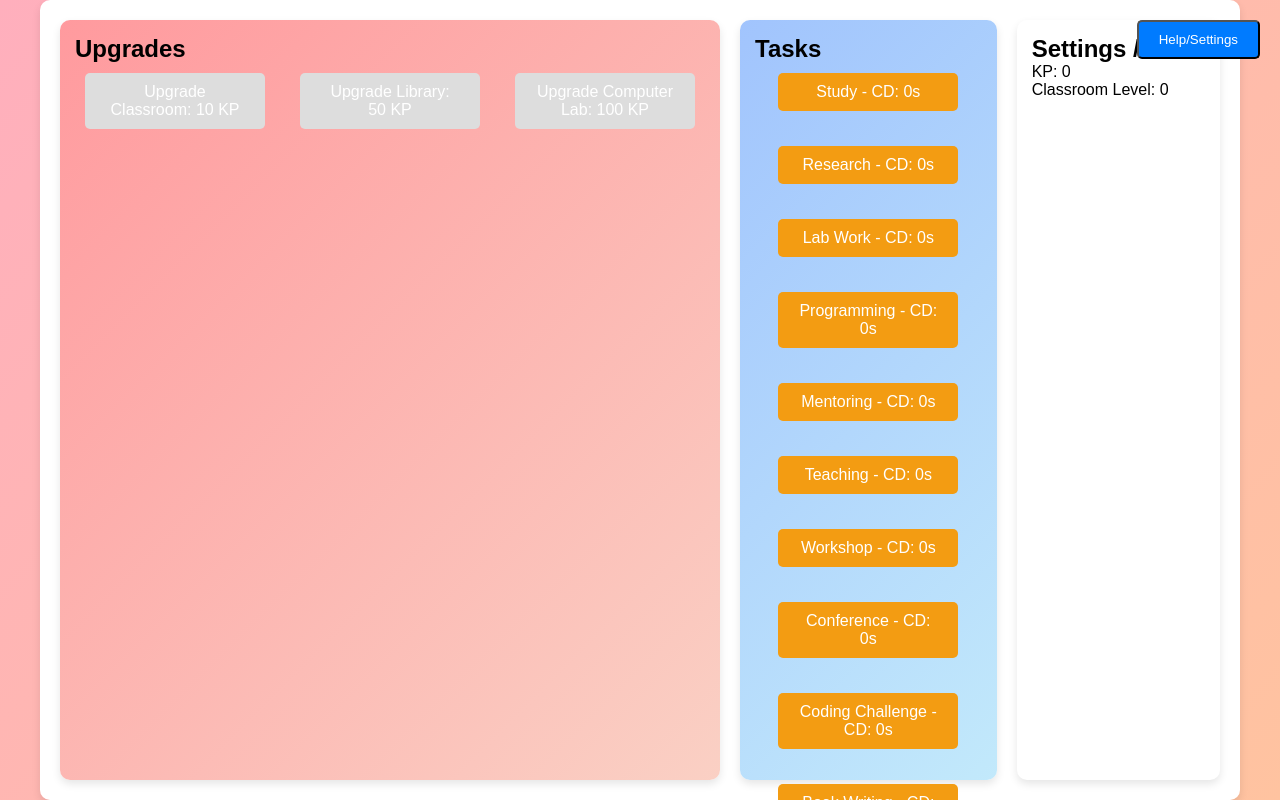
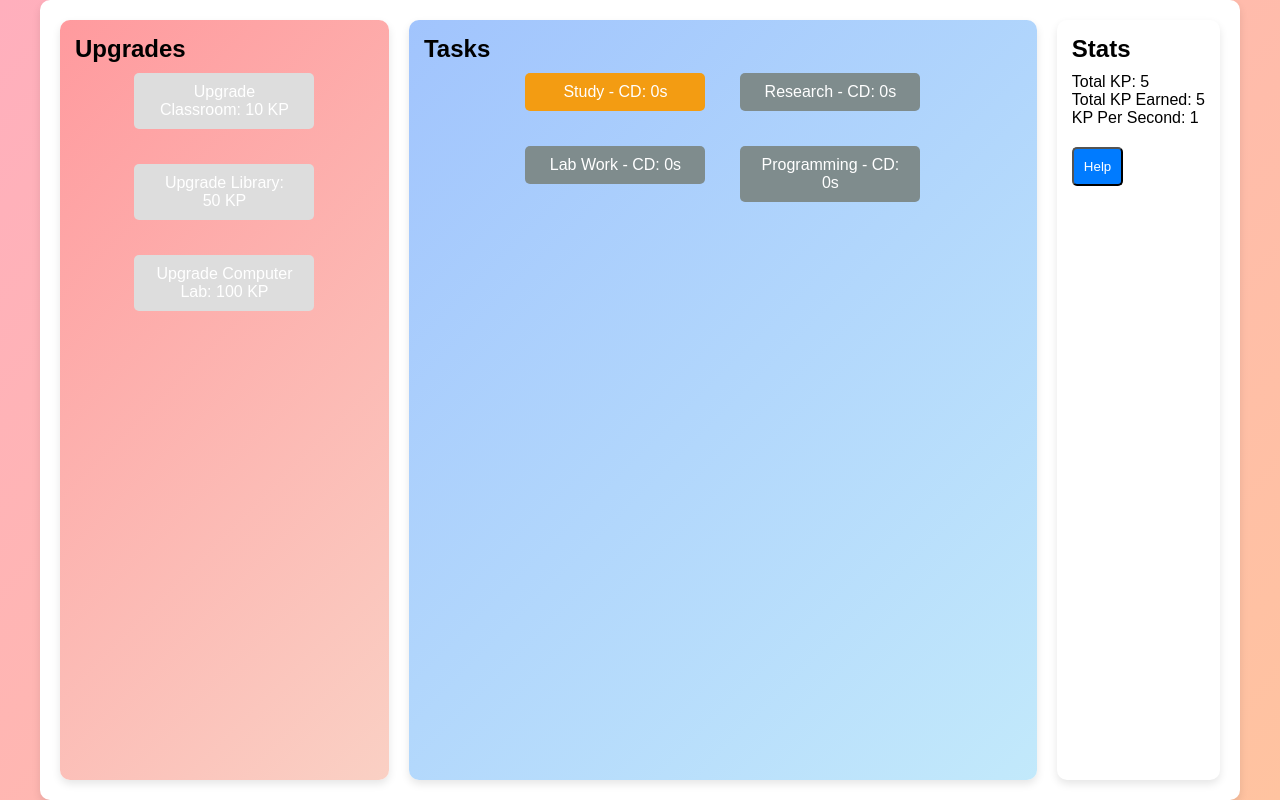
Before and after one commit to StaticQuasar931/School-facotry, a plain HTML site: page index.html in a window 1280 px wide. Drawn offline with Linux system fonts and the light colour scheme.

Commit message:
Update index.html

```diff
--- a/index.html
+++ b/index.html
@@ -5,7 +5,6 @@
   <meta name="viewport" content="width=device-width, initial-scale=1.0">
   <title>School Factory</title>
   <style>
-    /* Reset and Box-Sizing */
     * {
       margin: 0;
       padding: 0;
@@ -53,11 +52,12 @@
 
     .upgrades-column {
       background: linear-gradient(135deg, #ff9a9e, #fad0c4);
+      flex: 1;
     }
 
     .tasks-column {
       background: linear-gradient(135deg, #a1c4fd, #c2e9fb);
-      flex: 2; /* Twice as wide as the upgrades column */
+      flex: 2;
     }
 
     .button-container {
@@ -97,24 +97,16 @@
     }
 
     .task-button.pending {
-      background-color: #f39c12;
+      background-color: #e67e22;
     }
 
-    .task-button.completed {
+    .task-button.active {
       background-color: #2ecc71;
-      animation: completeAnimation 1s ease-in-out forwards;
     }
 
-    @keyframes completeAnimation {
-      0% {
-        background-color: #f39c12;
-      }
-      50% {
-        background-color: #2ecc71;
-      }
-      100% {
-        background-color: #2ecc71;
-      }
+    .task-button.locked {
+      background-color: #7f8c8d;
+      cursor: not-allowed;
     }
 
     .tooltip {
@@ -145,27 +137,17 @@
       opacity: 1;
     }
 
-    #help-modal {
-      display: none;
-      position: fixed;
-      top: 50%;
-      left: 50%;
-      transform: translate(-50%, -50%);
-      padding: 20px;
-      background-color: white;
-      border-radius: 10px;
-      box-shadow: 0 4px 8px rgba(0, 0, 0, 0.1);
+    .stats {
+      margin-top: 10px;
     }
 
-    .help-button {
-      position: absolute;
-      top: 20px;
-      right: 20px;
+    .settings-button {
       background-color: #007bff;
       color: white;
-      padding: 10px 20px;
+      padding: 10px;
       border-radius: 5px;
       cursor: pointer;
+      margin-top: 20px;
     }
   </style>
 </head>
@@ -176,48 +158,63 @@
     <div class="column upgrades-column">
       <h2>Upgrades</h2>
       <div class="button-container">
-        <button id="upgrade-classroom" class="upgrade-button" disabled>Upgrade Classroom: 10 KP</button>
-        <button id="upgrade-library" class="upgrade-button" disabled>Upgrade Library: 50 KP</button>
-        <button id="upgrade-computer" class="upgrade-button" disabled>Upgrade Computer Lab: 100 KP</button>
+        <div class="tooltip">
+          <button id="upgrade-classroom" class="upgrade-button" disabled>Upgrade Classroom: 10 KP</button>
+          <span class="tooltiptext">Increases your KP per second!</span>
+        </div>
+        <div class="tooltip">
+          <button id="upgrade-library" class="upgrade-button" disabled>Upgrade Library: 50 KP</button>
+          <span class="tooltiptext">Boosts KP generation rate!</span>
+        </div>
+        <div class="tooltip">
+          <button id="upgrade-computer" class="upgrade-button" disabled>Upgrade Computer Lab: 100 KP</button>
+          <span class="tooltiptext">Further enhances KP generation!</span>
+        </div>
       </div>
     </div>
 
-    <!-- Tasks Section (Expanded width) -->
+    <!-- Tasks Section (Twice as wide) -->
     <div class="column tasks-column">
       <h2>Tasks</h2>
       <div class="button-container">
-        <button id="task-study-Requirement-0-KP" class="task-button" disabled>Study - CD: 0s</button>
-        <button id="task-research-Requirement-100-KP" class="task-button" disabled>Research - CD: 0s</button>
-        <button id="task-laboratory-Requirement-250-KP" class="task-button" disabled>Lab Work - CD: 0s</button>
-        <button id="task-programming-Requirement-500-KP" class="task-button" disabled>Programming - CD: 0s</button>
-        <button id="task-mentoring-Requirement-1000-KP" class="task-button" disabled>Mentoring - CD: 0s</button>
-        <button id="task-teaching-Requirement-2000-KP" class="task-button" disabled>Teaching - CD: 0s</button>
-        <button id="task-workshop-Requirement-3000-KP" class="task-button" disabled>Workshop - CD: 0s</button>
-        <button id="task-conference-Requirement-4000-KP" class="task-button" disabled>Conference - CD: 0s</button>
-        <button id="task-coding-Requirement-5000-KP" class="task-button" disabled>Coding Challenge - CD: 0s</button>
-        <button id="task-bookwriting-Requirement-6000-KP" class="task-button" disabled>Book Writing - CD: 0s</button>
+        <div class="tooltip">
+          <button id="task-study" class="task-button">Study - CD: 0s</button>
+          <span class="tooltiptext">Earn KP by studying!</span>
+        </div>
+        <div class="tooltip">
+          <button id="task-research" class="task-button locked">Research - CD: 0s</button>
+          <span class="tooltiptext">Requirement: 100 KP. Research to unlock more tasks!</span>
+        </div>
+        <div class="tooltip">
+          <button id="task-laboratory" class="task-button locked">Lab Work - CD: 0s</button>
+          <span class="tooltiptext">Requirement: 250 KP. Lab tasks give big rewards!</span>
+        </div>
+        <div class="tooltip">
+          <button id="task-programming" class="task-button locked">Programming - CD: 0s</button>
+          <span class="tooltiptext">Requirement: 500 KP. Solve programming challenges!</span>
+        </div>
       </div>
     </div>
 
-    <!-- Settings Section (Game Stats) -->
+    <!-- Stats Section -->
     <div class="column">
-      <h2>Settings / Stats</h2>
+      <h2>Stats</h2>
       <div class="stats">
-        <p>KP: <span id="kp">0</span></p>
-        <p>Classroom Level: <span id="classroom-level">0</span></p>
+        <p>Total KP: <span id="total-kp">0</span></p>
+        <p>Total KP Earned: <span id="total-earned-kp">0</span></p>
+        <p>KP Per Second: <span id="kp-per-second">1</span></p>
       </div>
+      <button class="settings-button" onclick="showHelp()">Help</button>
     </div>
   </div>
 
-  <!-- Help/Settings Button -->
-  <button class="help-button" onclick="showHelp()">Help/Settings</button>
-
   <!-- Help Modal -->
-  <div id="help-modal">
+  <div id="help-modal" style="display: none;">
     <h2>Help & Information</h2>
     <p>Welcome to School Factory! In this game, you generate Knowledge Points (KP) and use them to upgrade your school.</p>
     <ul>
-      <li><strong>Upgrade Classroom</strong>: Cost: 10 KP, increases classroom level.</li>
+      <li><strong>Upgrade Classroom</strong>: Cost: 10 KP, increases KP per second.</li>
+      <li><strong>Upgrade Library</strong>: Cost: 50 KP, increases KP generation rate.</li>
       <li><strong>Tasks</strong>: Complete tasks to earn KP over time. Requirements vary for each task.</li>
     </ul>
     <button onclick="closeHelp()">Close</button>
@@ -225,40 +222,44 @@
 
   <script>
     let knowledgePoints = 0;
-    let classroomLevel = 0;
+    let totalKP = 0;
+    let totalEarnedKP = 0;
+    let passiveKpPerSecond = 1;
     let taskCooldowns = {
       study: 0,
       research: 0,
       laboratory: 0,
-      programming: 0,
-      mentoring: 0,
-      teaching: 0,
-      workshop: 0,
-      conference: 0,
-      coding: 0,
-      bookwriting: 0
+      programming: 0
     };
 
-    const kpElement = document.getElementById("kp");
-    const classroomLevelElement = document.getElementById("classroom-level");
+    const kpElement = document.getElementById("total-kp");
+    const totalEarnedKpElement = document.getElementById("total-earned-kp");
+    const kpPerSecondElement = document.getElementById("kp-per-second");
 
-    // Task buttons
     const taskButtons = {
-      study: document.getElementById("task-study-Requirement-0-KP"),
-      research: document.getElementById("task-research-Requirement-100-KP"),
-      laboratory: document.getElementById("task-laboratory-Requirement-250-KP"),
-      programming: document.getElementById("task-programming-Requirement-500-KP"),
-      mentoring: document.getElementById("task-mentoring-Requirement-1000-KP"),
-      teaching: document.getElementById("task-teaching-Requirement-2000-KP"),
-      workshop: document.getElementById("task-workshop-Requirement-3000-KP"),
-      conference: document.getElementById("task-conference-Requirement-4000-KP"),
-      coding: document.getElementById("task-coding-Requirement-5000-KP"),
-      bookwriting: document.getElementById("task-bookwriting-Requirement-6000-KP")
+      study: document.getElementById("task-study"),
+      research: document.getElementById("task-research"),
+      laboratory: document.getElementById("task-laboratory"),
+      programming: document.getElementById("task-programming")
+    };
+
+    const taskRequirements = {
+      research: 100,
+      laboratory: 250,
+      programming: 500
+    };
+
+    const unlockedTasks = {
+      research: false,
+      laboratory: false,
+      programming: false
     };
 
     function updateGame() {
       kpElement.textContent = knowledgePoints;
-      classroomLevelElement.textContent = classroomLevel;
+      totalEarnedKpElement.textContent = totalEarnedKP;
+      kpPerSecondElement.textContent = passiveKpPerSecond;
+
       updateButtons();
     }
 
@@ -271,17 +272,40 @@
       // Tasks
       for (const task in taskButtons) {
         const button = taskButtons[task];
-        const taskRequirement = parseInt(button.id.split('-')[2]);
+        const taskRequirement = taskRequirements[task] || 0;
         const cooldown = taskCooldowns[task];
         button.disabled = knowledgePoints < taskRequirement || cooldown > 0;
+
+        // Update text for cooldown display
         button.textContent = `${button.textContent.split(' - ')[0]} - CD: ${cooldown}s`;
+
+        // Set button state (locked, pending, completed)
+        if (!unlockedTasks[task] && knowledgePoints >= taskRequirement) {
+          unlockedTasks[task] = true;
+          button.classList.remove("locked");
+          button.classList.add("pending");
+        }
+
+        if (unlockedTasks[task]) {
+          if (cooldown > 0) {
+            button.classList.add("pending");
+            button.classList.remove("locked", "active");
+          } else {
+            button.classList.remove("pending", "active");
+          }
+        }
+
+        if (knowledgePoints < taskRequirement) {
+          button.classList.add("locked");
+          button.classList.remove("pending", "active");
+        }
       }
     }
 
     function upgradeClassroom() {
       if (knowledgePoints >= 10) {
         knowledgePoints -= 10;
-        classroomLevel++;
+        passiveKpPerSecond++;
         updateGame();
       }
     }
@@ -289,6 +313,7 @@
     function upgradeLibrary() {
       if (knowledgePoints >= 50) {
         knowledgePoints -= 50;
+        passiveKpPerSecond += 2;
         updateGame();
       }
     }
@@ -296,22 +321,25 @@
     function upgradeComputer() {
       if (knowledgePoints >= 100) {
         knowledgePoints -= 100;
+        passiveKpPerSecond += 5;
         updateGame();
       }
     }
 
     function startTask(task) {
-      if (taskCooldowns[task] === 0) {
+      if (taskCooldowns[task] === 0 && unlockedTasks[task]) {
         taskCooldowns[task] = 10;  // Set cooldown time to 10 seconds
-        taskButtons[task].classList.add("pending");
+        taskButtons[task].classList.add("active");
 
         // Simulate task completion
         const cooldownInterval = setInterval(() => {
           taskCooldowns[task]--;
           if (taskCooldowns[task] === 0) {
             clearInterval(cooldownInterval);
-            taskButtons[task].classList.remove("pending");
-            taskButtons[task].classList.add("completed");
+            taskButtons[task].classList.remove("active");
+            knowledgePoints += 50; // Simulate earning 50 KP per task
+            totalEarnedKP += 50;
+            updateGame();
           }
           updateButtons();
         }, 1000);
@@ -330,19 +358,17 @@
     document.getElementById("upgrade-library").onclick = upgradeLibrary;
     document.getElementById("upgrade-computer").onclick = upgradeComputer;
 
-    document.getElementById("task-study-Requirement-0-KP").onclick = () => startTask('study');
-    document.getElementById("task-research-Requirement-100-KP").onclick = () => startTask('research');
-    document.getElementById("task-laboratory-Requirement-250-KP").onclick = () => startTask('laboratory');
-    document.getElementById("task-programming-Requirement-500-KP").onclick = () => startTask('programming');
-    document.getElementById("task-mentoring-Requirement-1000-KP").onclick = () => startTask('mentoring');
-    document.getElementById("task-teaching-Requirement-2000-KP").onclick = () => startTask('teaching');
-    document.getElementById("task-workshop-Requirement-3000-KP").onclick = () => startTask('workshop');
-    document.getElementById("task-conference-Requirement-4000-KP").onclick = () => startTask('conference');
-    document.getElementById("task-coding-Requirement-5000-KP").onclick = () => startTask('coding');
-    document.getElementById("task-bookwriting-Requirement-6000-KP").onclick = () => startTask('bookwriting');
+    document.getElementById("task-study").onclick = () => startTask('study');
+    document.getElementById("task-research").onclick = () => startTask('research');
+    document.getElementById("task-laboratory").onclick = () => startTask('laboratory');
+    document.getElementById("task-programming").onclick = () => startTask('programming');
 
-    updateGame();
+    // Initialize game
+    setInterval(() => {
+      knowledgePoints += passiveKpPerSecond; // Add passive KP every second
+      totalEarnedKP += passiveKpPerSecond; // Add to total earned KP
+      updateGame();
+    }, 1000);
   </script>
-
 </body>
 </html>
```
